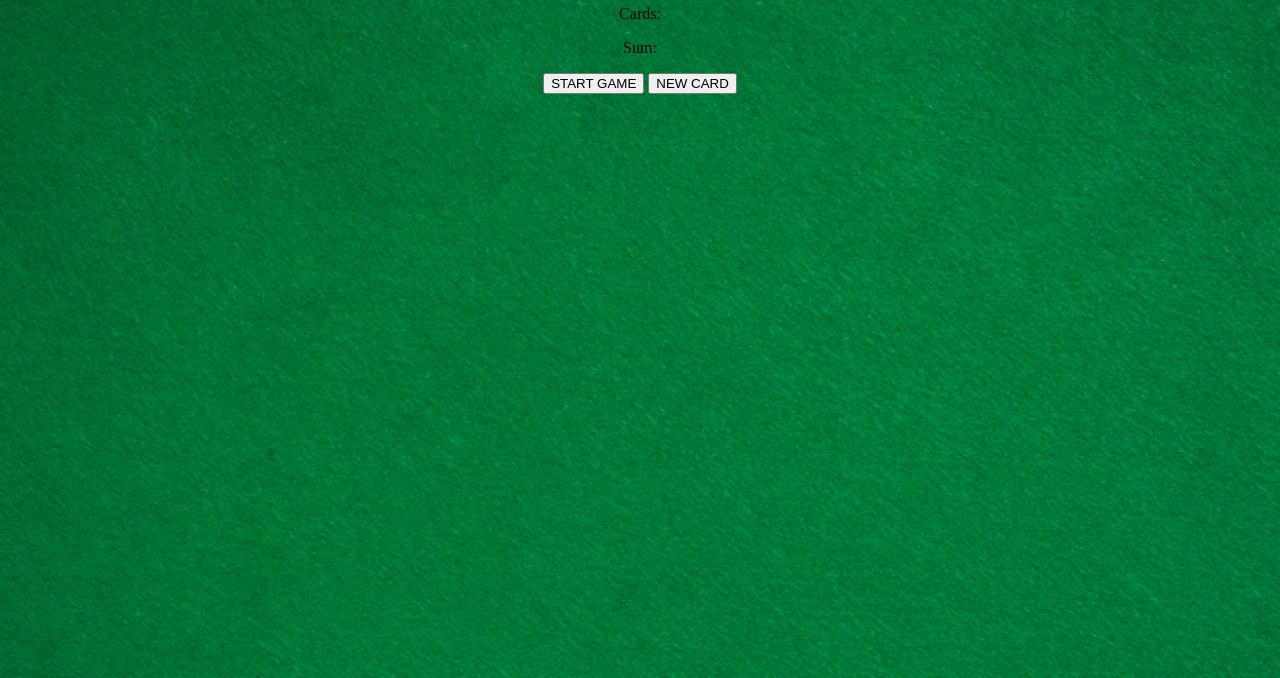
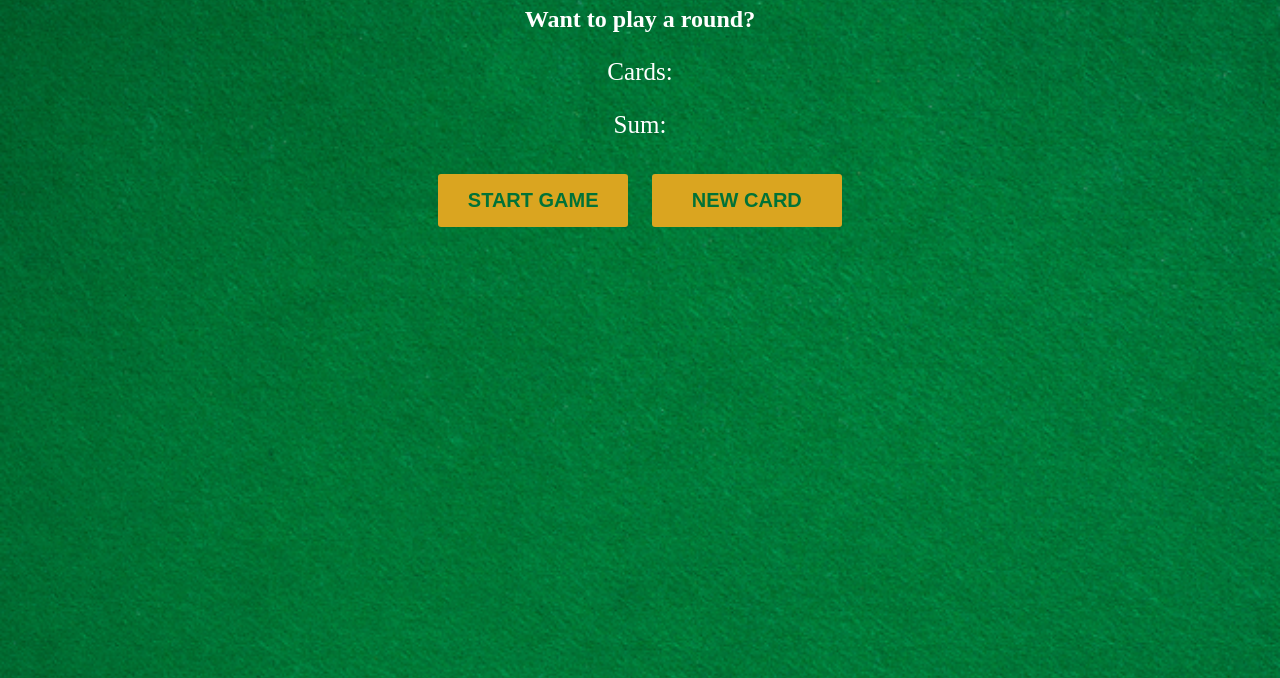
Before and after one commit to TheWindTraveler/blalckjack-game, a plain HTML site: page index.html in a window 1280 px wide. Shown: the part 122-800 px from the top of the page. Drawn offline with Linux system fonts and the light colour scheme.

Commit message:
add: styles

```diff
--- a/index.css
+++ b/index.css
@@ -1,6 +1,47 @@
+/* Variables */
+:root{
+    --primary-color: #DAA520;
+    --general-color: white;
+    --button-text-color: #017237;
+}
+
+/* Body */
 body{
      background: url(./assets/images/table.png);
+     color: var(--general-color);
      background-repeat: no-repeat;
      background-size: cover;
      text-align: center;
 }
+
+h1{
+    color: var(--primary-color);
+}
+
+p{
+    font-size: 25px;
+}
+
+/* Overall container */
+.container{
+    margin-top: 70px;
+}
+
+/* Button */
+.btn{
+    padding: 15px;
+    width: 15%;
+    margin: 10px;
+    border-radius: 3px;
+    border: none;
+    background-color: var(--primary-color);
+    color: var(--button-text-color);
+    font-weight: bold;
+    font-size: 20px;
+    cursor: pointer;
+}
+
+/* Button hover */
+.btn:hover{
+    background-color: var(--general-color);
+}
--- a/index.html
+++ b/index.html
@@ -7,12 +7,14 @@
     <title>Black Jack Game</title>
 </head>
 <body>
+    <div class="container">
         <h1>Blackjack Game</h1>
         <h2>Want to play a round?</h2>
         <p>Cards:</p>
         <p>Sum:</p>
         <button class="btn">START GAME</button>
         <button class="btn">NEW CARD</button>
+    </div>
 
     <!-- JavaScript -->
      <script src="./index.js"></script>
```
Lines whose indentation alone changed are shown as unchanged.
